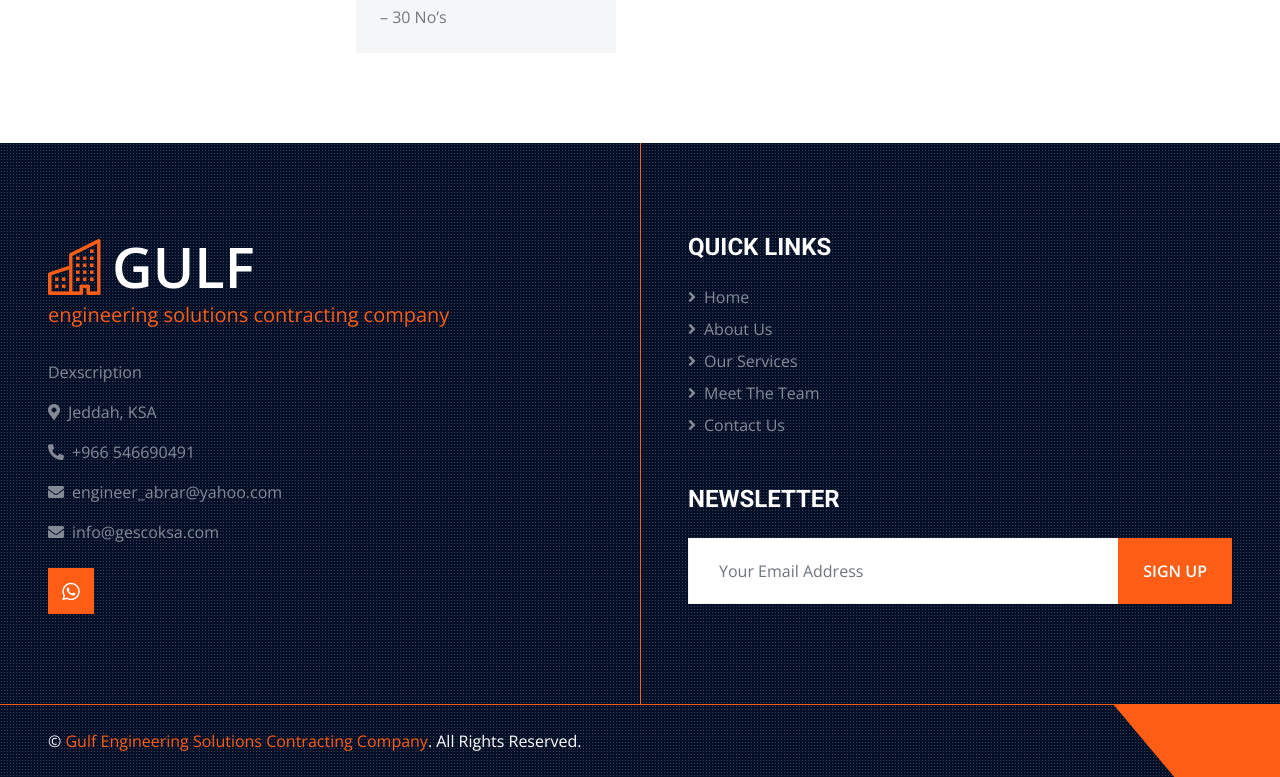
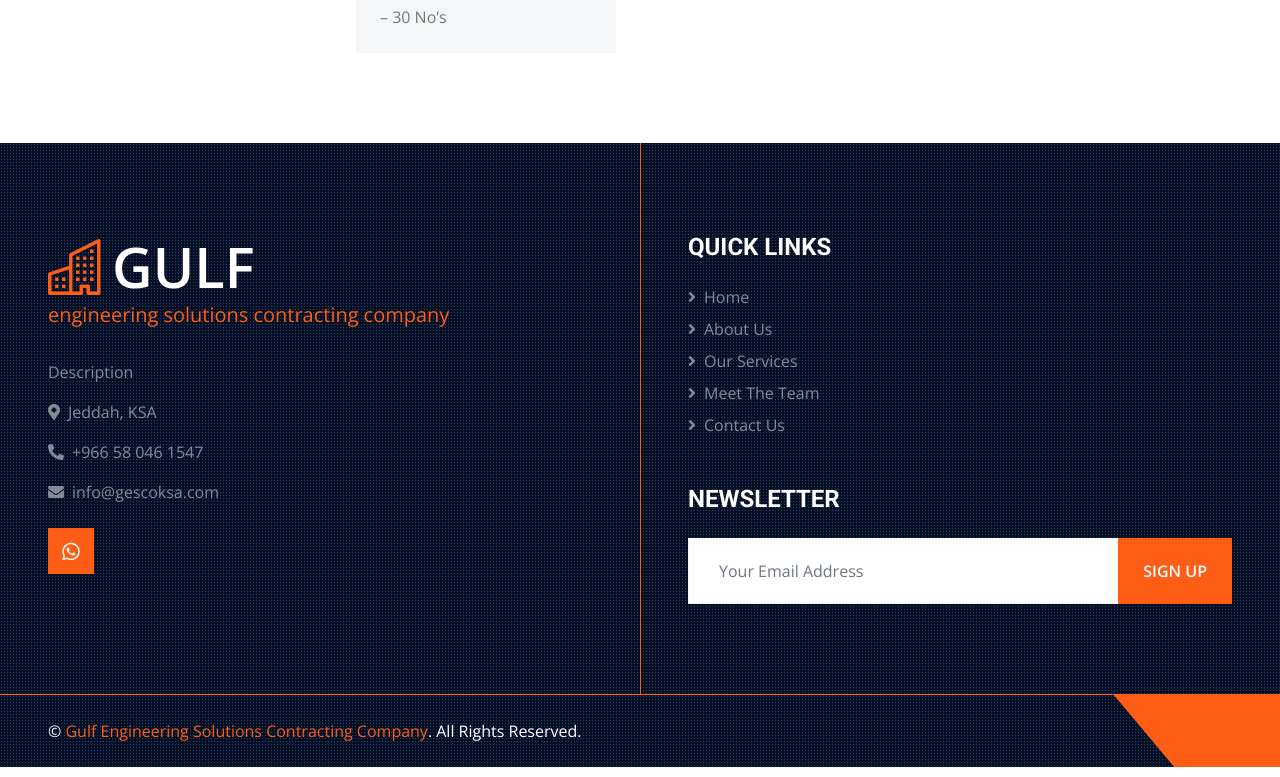
Before and after one commit to J-Nur-Hassan04/Gulf-solution, a plain HTML site: page about.html in a window 1280 px wide. Shown: the part 9815-10592 px from the top of the page. Drawn offline with nearby package versions, Linux system fonts and the light colour scheme.

Commit message:
Changed in footer

```diff
--- a/about.html
+++ b/about.html
@@ -554,10 +554,9 @@
                     <div class="company-heading"><span>engineering </span><span> solutions </span><span> contracting
                         </span><span> company</span></div>
                 </a>
-                <p>Dexscription</p>
+                <p>Description</p>
                 <p><i class="fa fa-map-marker-alt me-2"></i>Jeddah, KSA</p>
-                <p><i class="fa fa-phone-alt me-2"></i>+966 546690491</p>
-                <p><i class="fa fa-envelope me-2"></i>engineer_abrar@yahoo.com</p>
+                <p><i class="fa fa-phone-alt me-2"></i>+966 58 046 1547</p>
                 <p><i class="fa fa-envelope me-2"></i>info@gescoksa.com</p>
                 <div class="d-flex justify-content-start mt-4">
                     <a class="btn btn-lg btn-primary btn-lg-square rounded-0 me-2" href="http://wa.me/966546690491"><i
```
Also changed, not shown: contact.html (+2 -3 lines), index.html (+2 -3 lines), project.html (+2 -3 lines), service.html (+2 -3 lines), team.html (+2 -3 lines), testimonial.html (+2 -3 lines).
